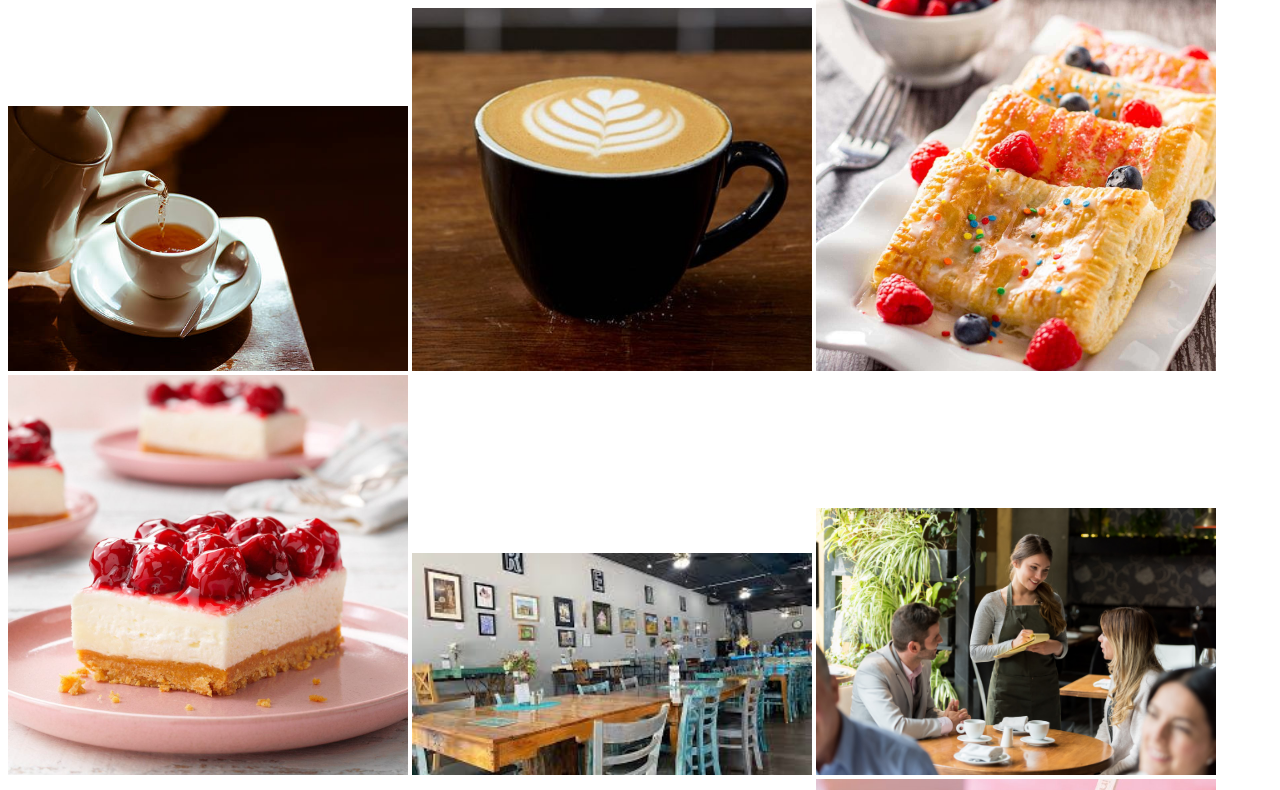
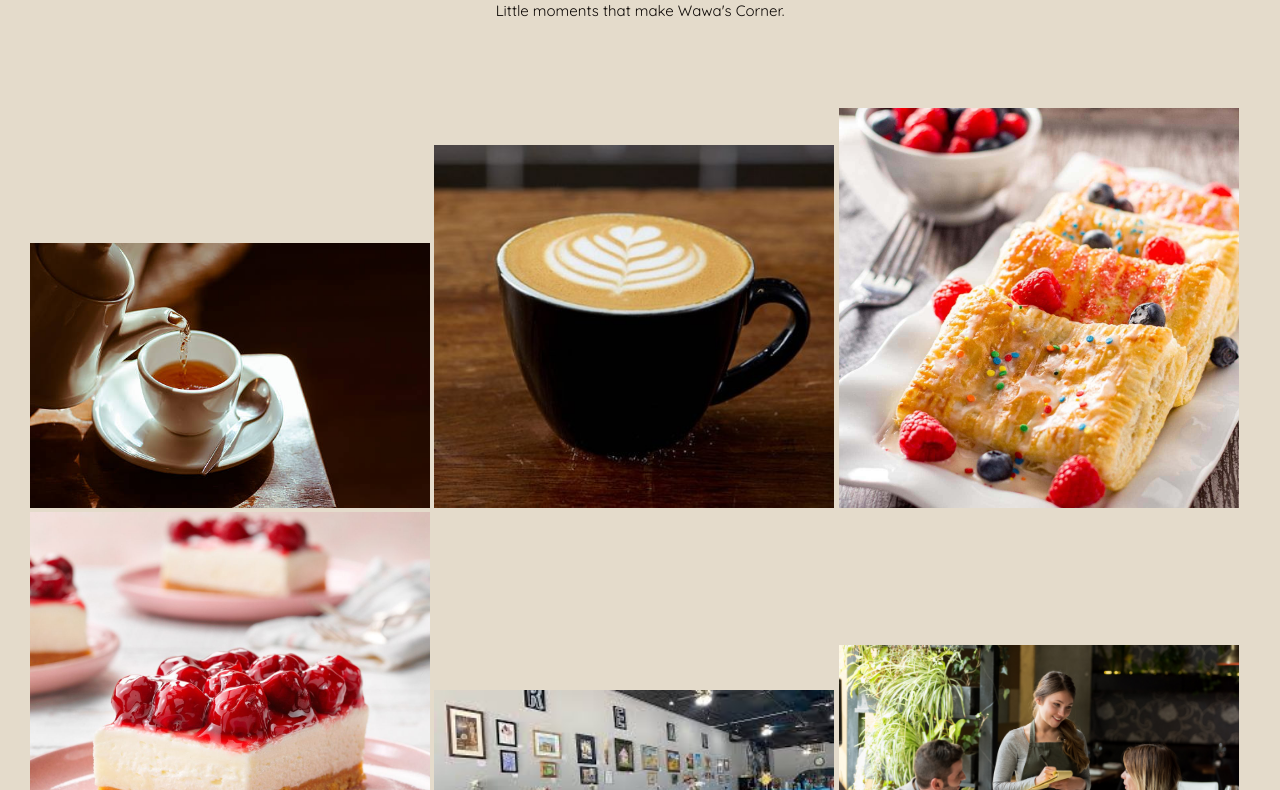
Before and after one commit to wawamoremi/bida25-188, a plain HTML site: page gallery.html in a window 1280 px wide. Shown: the part 221-1011 px from the top of the page. Drawn offline with nearby package versions, Linux system fonts and the light colour scheme; files whose address does not match are found by name.

Commit message:
Fix HTML entity encoding and stylesheet path

```diff
--- a/gallery.html
+++ b/gallery.html
@@ -4,7 +4,7 @@
     <meta charset="UTF-8">
     <meta name="viewport" content="width=device-width, initial-scale=1.0">
     <title>Wawa's Corner Gallery</title>
-    <link rel="stylesheet" href="My website/style.css">
+    <link rel="stylesheet" href="style.css">
     <link href="https://fonts.googleapis.com/css2?family=Dancing+Script&family=Playfair+Display&family=Quicksand:wght@400;600&display=swap" rel="stylesheet">
     <link href="https://cdn.jsdelivr.net/npm/bootstrap@5.3.0/dist/css/bootsrap.min.css"rel="stylesheet">
   </head>
```
